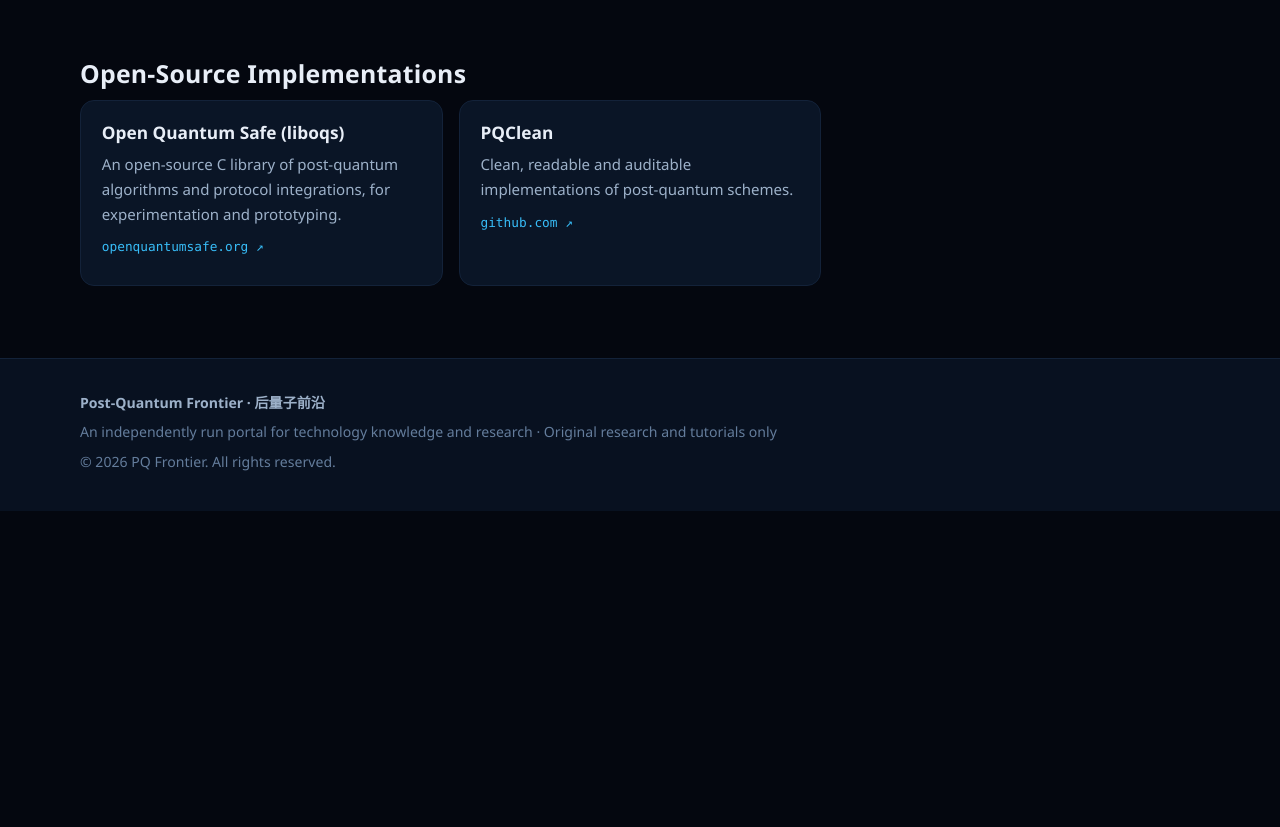
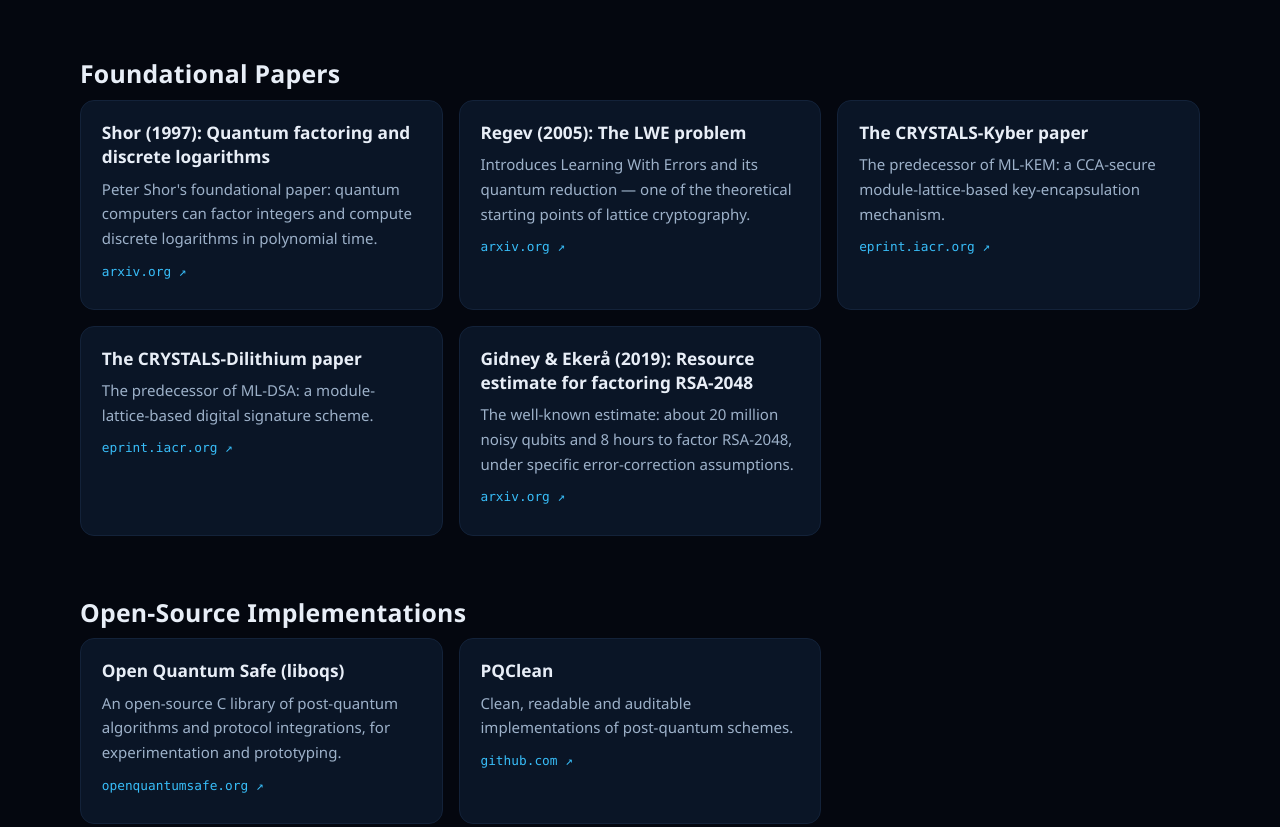
Before and after one commit to web3kys/pq-frontier, an Astro site: page /en/resources in a window 1280 px wide. Shown: the part 893-1720 px from the top of the page. Before the commit the page ends 1404 px from the top, so only its background shows below. Built offline with nearby package versions, Linux system fonts and the light colour scheme; Astro itself is replaced by a stand-in of ours.

Commit message:
Phase 4 (site side): resource papers, header fix, draft-route guard
- Resources: add foundational papers group (Shor, Regev/LWE, Kyber,
  Dilithium, Gidney-Ekera) in zh and en
- Header: stop brand/nav overlap (brand flex none, nav min-width 0)
- Article routes now exclude drafts in getStaticPaths too — a draft
  can no longer leak through a direct URL
- README: phase 4 status (first 3 zh/en article pairs drafted locally,
  pending owner approval, not committed)

```diff
--- a/src/pages/en/[section]/[slug].astro
+++ b/src/pages/en/[section]/[slug].astro
@@ -3,7 +3,7 @@ import { getCollection } from 'astro:content';
 import ArticlePage from '../../../components/ArticlePage.astro';
 
 export async function getStaticPaths() {
-  const entries = await getCollection('articles', ({ data }) => data.lang === 'en');
+  const entries = await getCollection('articles', ({ data }) => data.lang === 'en' && !data.draft);
   return entries.map((entry) => {
     const parts = entry.id.split('/');
     return {
--- a/src/pages/en/resources.astro
+++ b/src/pages/en/resources.astro
@@ -37,6 +37,36 @@ const groups = [
         name: 'ETSI Quantum-Safe Cryptography',
         url: 'https://www.etsi.org/technologies/quantum-safe-cryptography',
         note: 'The European Telecommunications Standards Institute technology page and reports on quantum-safe cryptography.',
+      },
+    ],
+  },
+  {
+    title: 'Foundational Papers',
+    items: [
+      {
+        name: 'Shor (1997): Quantum factoring and discrete logarithms',
+        url: 'https://arxiv.org/abs/quant-ph/9508027',
+        note: "Peter Shor's foundational paper: quantum computers can factor integers and compute discrete logarithms in polynomial time.",
+      },
+      {
+        name: 'Regev (2005): The LWE problem',
+        url: 'https://arxiv.org/abs/quant-ph/0507170',
+        note: 'Introduces Learning With Errors and its quantum reduction — one of the theoretical starting points of lattice cryptography.',
+      },
+      {
+        name: 'The CRYSTALS-Kyber paper',
+        url: 'https://eprint.iacr.org/2017/634',
+        note: 'The predecessor of ML-KEM: a CCA-secure module-lattice-based key-encapsulation mechanism.',
+      },
+      {
+        name: 'The CRYSTALS-Dilithium paper',
+        url: 'https://eprint.iacr.org/2017/633',
+        note: 'The predecessor of ML-DSA: a module-lattice-based digital signature scheme.',
+      },
+      {
+        name: 'Gidney & Ekerå (2019): Resource estimate for factoring RSA-2048',
+        url: 'https://arxiv.org/abs/1905.09749',
+        note: 'The well-known estimate: about 20 million noisy qubits and 8 hours to factor RSA-2048, under specific error-correction assumptions.',
       },
     ],
   },
--- a/src/pages/zh/[section]/[slug].astro
+++ b/src/pages/zh/[section]/[slug].astro
@@ -3,7 +3,7 @@ import { getCollection } from 'astro:content';
 import ArticlePage from '../../../components/ArticlePage.astro';
 
 export async function getStaticPaths() {
-  const entries = await getCollection('articles', ({ data }) => data.lang === 'zh');
+  const entries = await getCollection('articles', ({ data }) => data.lang === 'zh' && !data.draft);
   return entries.map((entry) => {
     const parts = entry.id.split('/');
     return {
--- a/src/styles/global.css
+++ b/src/styles/global.css
@@ -88,6 +88,7 @@ img { max-width: 100%; height: auto; }
   min-height: 64px;
 }
 .brand {
+  flex: none;
   display: flex;
   align-items: center;
   gap: 0.65rem;
@@ -112,6 +113,7 @@ img { max-width: 100%; height: auto; }
   margin-left: auto;
   overflow-x: auto;
   scrollbar-width: none;
+  min-width: 0;
 }
 .main-nav::-webkit-scrollbar { display: none; }
 .main-nav a {
```
Also changed, not shown: src/pages/zh/resources.astro (+30 -0 lines), README.md.
